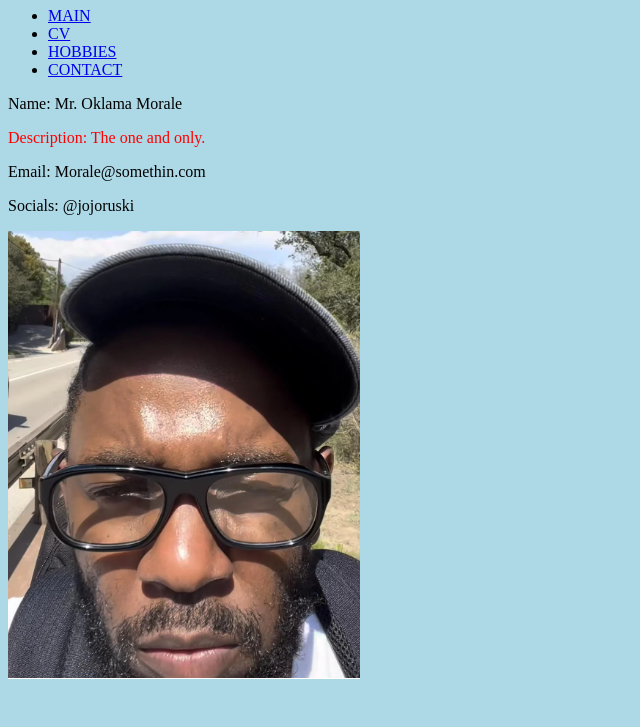
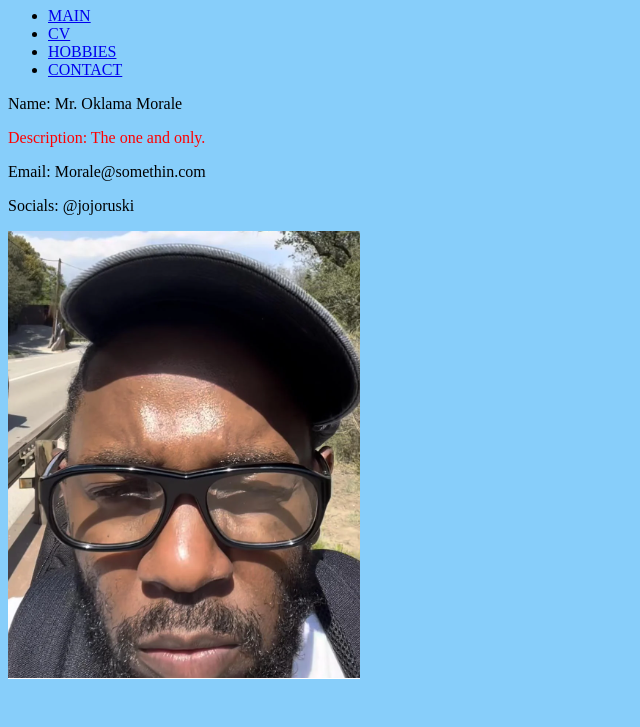
Before and after one commit to Sahkojuna/web_prog_task3, a plain HTML site: page index.html in a window 1280 px wide. Shown: the part 73-800 px from the top of the page, without its empty margins (0-640 px from the left). Drawn offline with Linux system fonts and the light colour scheme.

Commit message:
tryin again again

```diff
--- a/style.css
+++ b/style.css
@@ -8,7 +8,7 @@ body {
 }
 
 body {
-    background-color:lightblue /* task 3 branch change css rule */
+    background-color:lightskyblue /* task 3 branch change css rule */
 }
 
 h1, h2.langheading {
```
